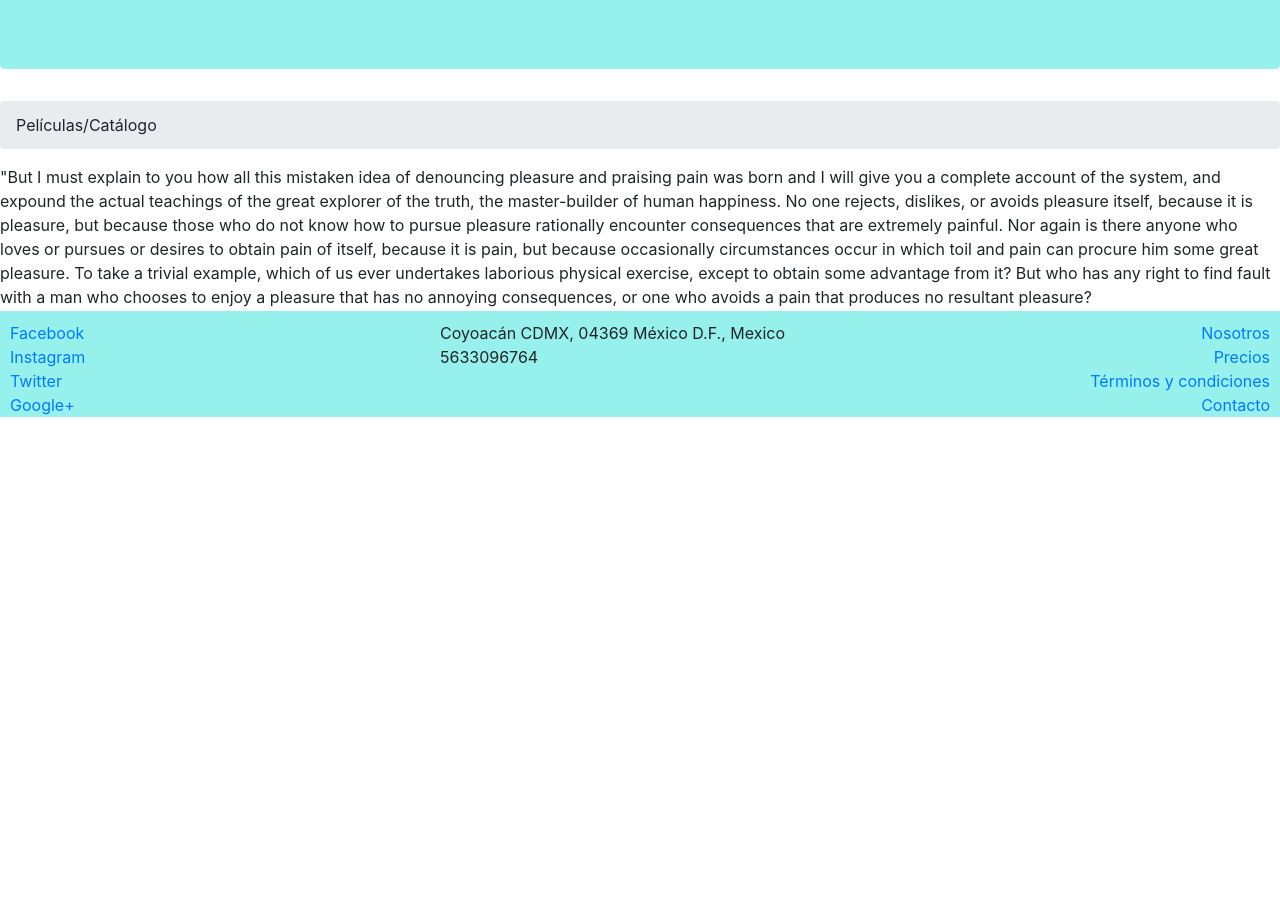
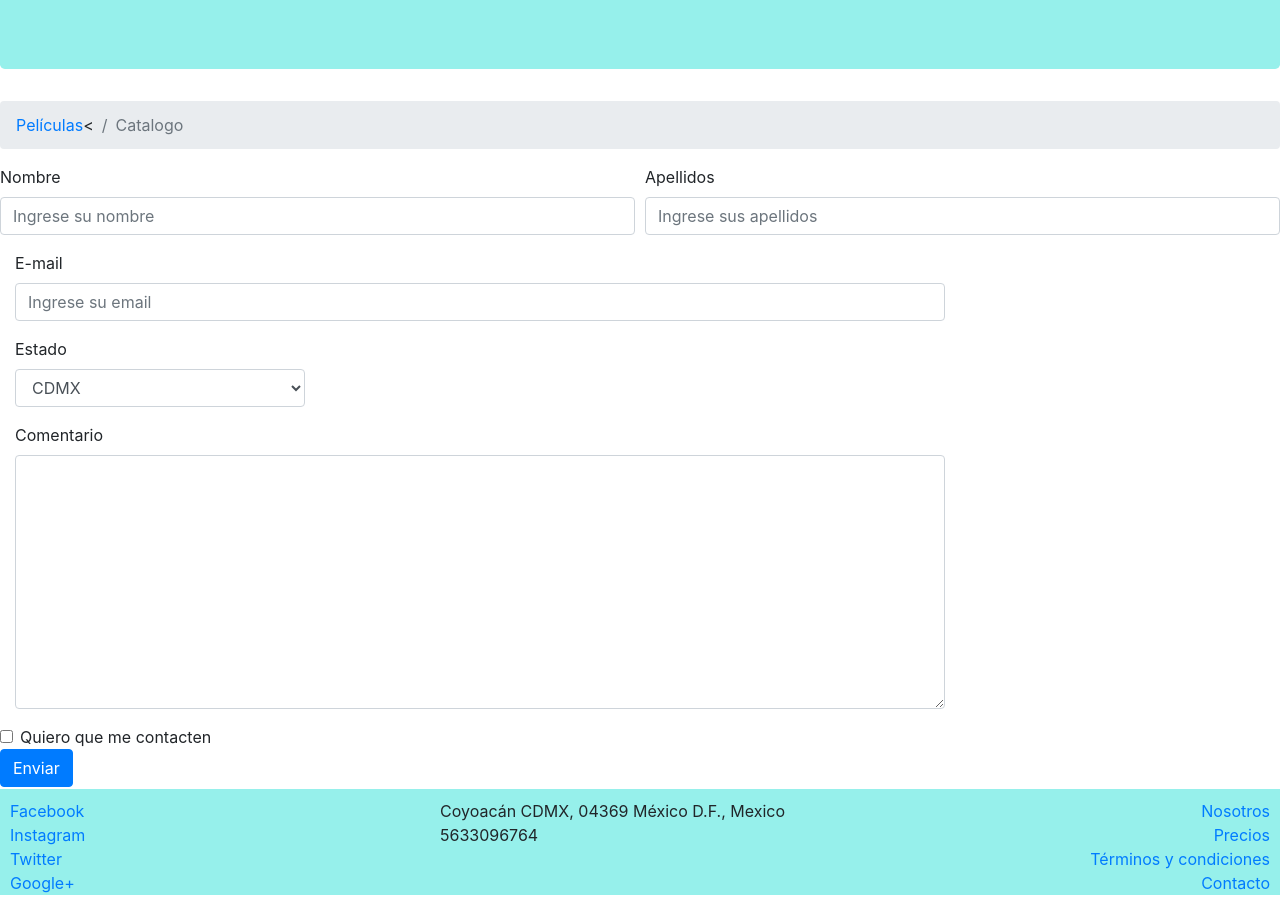
Before and after one commit to Lissette0114/PracticaBootstrap, a website: page index_4.html in a window 1280 px wide. Shown: the part 165-1064 px from the top of the page. Before the commit the page ends 800 px from the top, so only its background shows below. Drawn offline with nearby package versions, Linux system fonts and the light colour scheme.

Commit message:
Inicial commit

```diff
--- a/index_4.html
+++ b/index_4.html
@@ -20,7 +20,7 @@
       <div class="collapse navbar-collapse" id="navbarSupportedContent">
         <ul class="navbar-nav mr-auto">
           <li class="nav-item active"><a class="nav-link" href="./index_2.html">Home</a> </li>
-          <li class="nav-item"><a class="nav-link" href="./index_3.html">Precios</a></li>
+          <li class="nav-item"><a class="nav-link" href="./precios.html">Precios</a></li>
           <li class="nav-item"><a class="nav-link" href="./index_4.html">Catálogo</a></li>
           <li class="nav-item"><a class="nav-link" href="./index_5.html">Contacto</a></li>
         </ul>
@@ -34,10 +34,51 @@
     </div>
     <nav aria-label = "breadcrumb">
       <ol class="breadcrumb">
-        <li class="breadcrumb-active" aria-current = "page">Películas/Catálogo</li>
+        <li class="breadcrumb-item" aria-current = "page"><a href="index.html">Películas</a><</li>
+        <li class="breadcrumb-item active" aria-current="page">Catalogo</li>
       </ol>
   </nav>
-    "But I must explain to you how all this mistaken idea of denouncing pleasure and praising pain was born and I will give you a complete account of the system, and expound the actual teachings of the great explorer of the truth, the master-builder of human happiness. No one rejects, dislikes, or avoids pleasure itself, because it is pleasure, but because those who do not know how to pursue pleasure rationally encounter consequences that are extremely painful. Nor again is there anyone who loves or pursues or desires to obtain pain of itself, because it is pain, but because occasionally circumstances occur in which toil and pain can procure him some great pleasure. To take a trivial example, which of us ever undertakes laborious physical exercise, except to obtain some advantage from it? But who has any right to find fault with a man who chooses to enjoy a pleasure that has no annoying consequences, or one who avoids a pain that produces no resultant pleasure?
+
+    <form>
+      <div class="form-row">
+        <div class="form-group col-sm-6">
+            <label for="nombre">Nombre</label>
+            <input type="text" class="form-control" id="nombre" placeholder="Ingrese su nombre">
+        </div>
+        <div class="form-group col-sm-6">
+          <label for="apellido">Apellidos</label>
+          <input type="text" class="form-control" id="apellido" placeholder="Ingrese sus apellidos">
+        </div>
+
+      </div>
+      <div class="form-group col-sm-9">
+        <label for="email">E-mail</label>
+        <input type="text" class="form-control" id="email" placeholder="Ingrese su email">
+      </div>
+      <div class="form-group col-sm-3">
+        <label for="estado">Estado</label>
+        <select id="estado" class="form-control">
+        <option>CDMX</option>
+        <option>Edo de mexico</option>
+        <option>Monterrey</option>
+        <option>Puebla</option>
+      </select>
+      </div>
+      <div class="form-group col-sm-9">
+        <label for="comentario">Comentario</label>
+        <textarea type="text" class="form-control" id="comentario" rows=10> </textarea>
+      </div>
+      <div class="form-check">
+        <input type="checkbox" class="form-check-input" id = "gridCheck">
+        <label class="form-check-label" for = "gridCheck">Quiero que me contacten</label>
+      </div>
+      <button type="submit "class="btn btn-primary">Enviar</button>
+    </form>
+
+
+
+
+
     <footer>
     <div class="row">
     <div class="col-sm-4 d-flex flex-column">
```
Also changed, not shown: index.html (+1 -1 lines), index_2.html (+3 -2 lines), index_5.html (+3 -2 lines), precios.html (renamed from index_3.html, +3 -2 lines).
